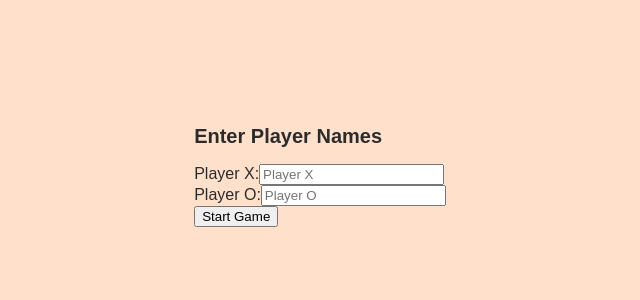
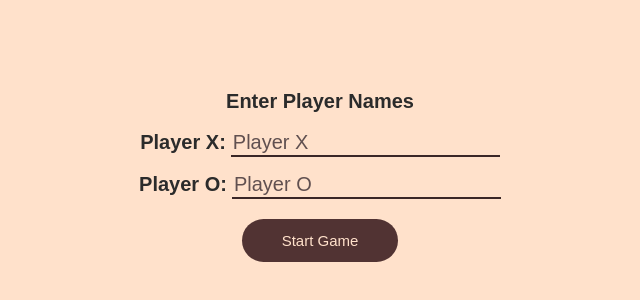
Before and after one commit to AlexeyArsentyev/TicTacToe, a React (Create React App) app: page / in a window 1280 px wide. Shown: the part 192-492 px from the top of the page, without its empty margins (320-960 px from the left). Built offline with nearby package versions, Linux system fonts and the light colour scheme.

Commit message:
change form styling

```diff
--- a/src/PlayerForm.tsx
+++ b/src/PlayerForm.tsx
@@ -23,26 +23,34 @@ export default function PlayerForm({
     <form onSubmit={handleSubmit} className="player-form">
       <h2>Enter Player Names</h2>
       <div>
-        <label htmlFor="playerX">Player X:</label>
+        <label htmlFor="playerX" className="input-label">
+          Player X:
+        </label>
         <input
           type="text"
           id="playerX"
           value={nameX}
           onChange={(e) => setNameX(e.target.value)}
           placeholder="Player X"
+          className="player-input"
         />
       </div>
       <div>
-        <label htmlFor="playerO">Player O:</label>
+        <label htmlFor="playerO" className="input-label">
+          Player O:
+        </label>
         <input
           type="text"
           id="playerO"
           value={nameO}
           onChange={(e) => setNameO(e.target.value)}
           placeholder="Player O"
+          className="player-input"
         />
       </div>
-      <button type="submit">Start Game</button>
+      <button type="submit" className="submit-button">
+        Start Game
+      </button>
     </form>
   );
 }
--- a/src/styles.css
+++ b/src/styles.css
@@ -117,10 +117,12 @@ ul {
 }
 
 .restart-button,
-.turn-button {
+.turn-button,
+.submit-button {
   background-color: var(--dark);
   border: none;
   border-radius: 50px;
+  color: #ffe1cb;
 }
 
 .restart-button {
@@ -143,7 +145,39 @@ ul {
 }
 
 .turn-button {
-  color: #ffe1cb;
   padding: 10px 20px;
   font-weight: 500;
 }
+
+.submit-button {
+  padding: 13px 40px;
+  font-weight: 500;
+
+  margin-top: 5px;
+  font-size: 15px;
+}
+
+.player-form {
+  display: flex;
+  flex-direction: column;
+  align-items: center;
+}
+
+.player-input {
+  margin: 0 0 15px 5px;
+  background-color: transparent;
+  border: none;
+  border-bottom: 2px solid #3a2626;
+  font-size: 20px;
+}
+
+.input-label {
+  font-size: 20px;
+  font-weight: 600;
+  margin-bottom: 5px;
+}
+
+::placeholder {
+  color: #615050;
+  opacity: 1; /* Firefox */
+}
```
